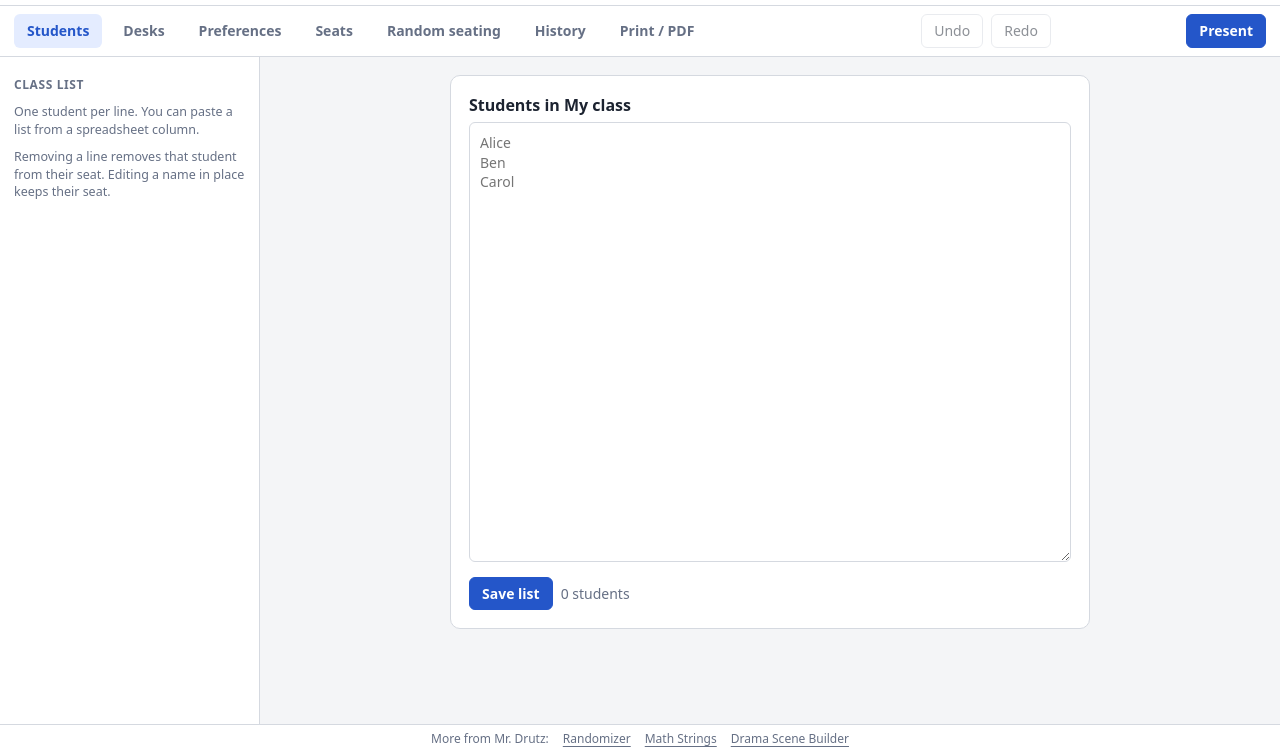
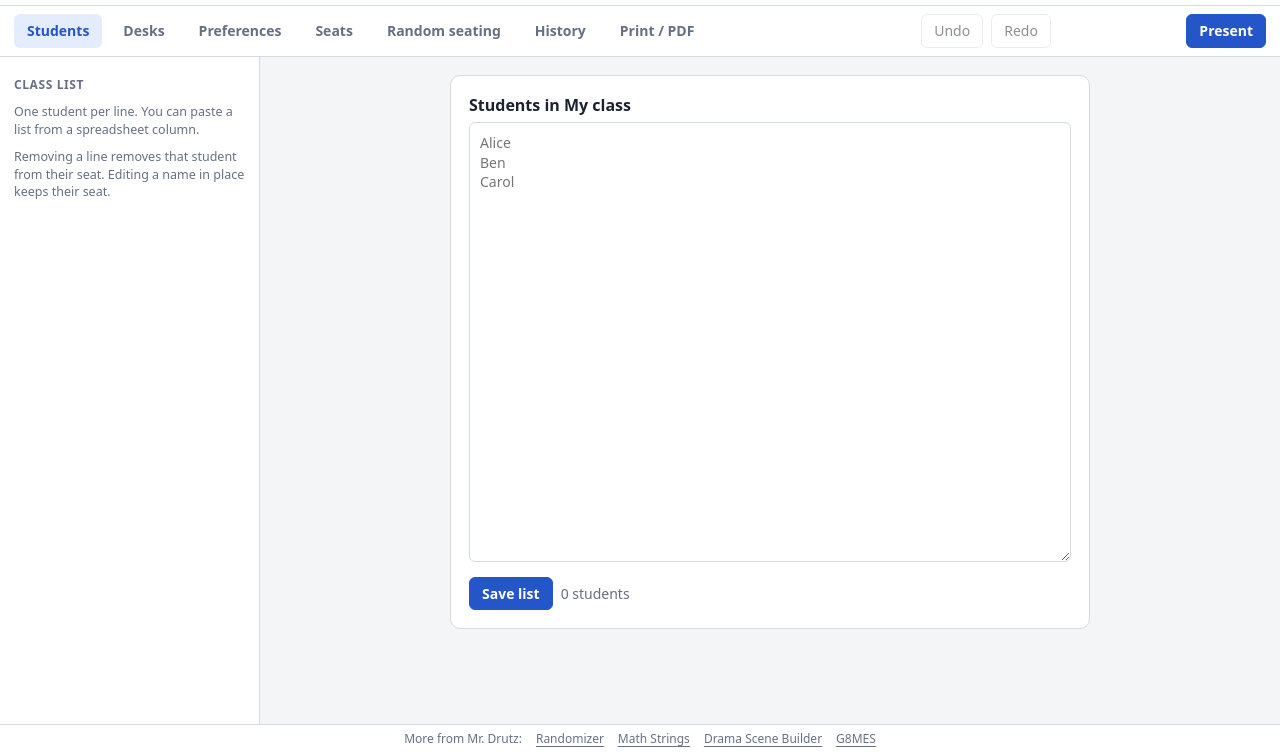
Before and after one commit to gdrutz-blip/seatingplanner, a plain HTML site: page index.html in a window 1280 px wide. Shown: the part 46-800 px from the top of the page. Drawn offline with Linux system fonts and the light colour scheme.

Commit message:
Add G8MES to the sister-site links
G8MES is last in the order. Its own page shows the other tools under the
Start button on the Setup screen only (not on the Play screen).

Co-Authored-By: Claude Sonnet 5.5 <noreply@anthropic.com>
Claude-Session: https://claude.ai/code/session_01WSUdUJtXKBFZpA7KKbPX6Q

```diff
--- a/index.html
+++ b/index.html
@@ -44,6 +44,7 @@
   <a href="https://gdrutz-blip.github.io/random/" target="_blank" rel="noopener">Randomizer</a>
   <a href="https://gdrutz-blip.github.io/math-strings/" target="_blank" rel="noopener">Math Strings</a>
   <a href="https://gdrutz-blip.github.io/drama-generator/" target="_blank" rel="noopener">Drama Scene Builder</a>
+  <a href="https://gdrutz-blip.github.io/G8MES/" target="_blank" rel="noopener">G8MES</a>
 </footer>
 
 <div id="present" hidden>
```
